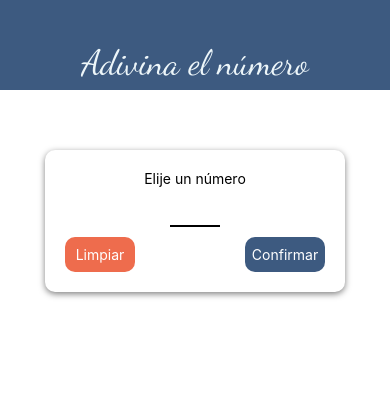
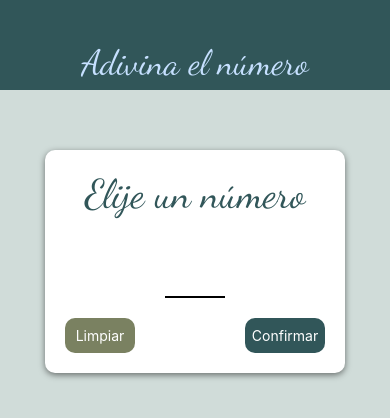
Before and after one commit to jorjonico/AppGame, a React Native app: screen / in a window 390 px wide. Shown: the top 418 px of the page. Built offline with nearby package versions, Linux system fonts and the light colour scheme.

Commit message:
cambiando estilos

```diff
--- a/App.js
+++ b/App.js
@@ -4,6 +4,7 @@ import GameScreen from './sceens/GameScreen';
 import Header from './components/Header';
 import StarGameScreen from './sceens/StartGameScreen';
 import { StatusBar } from 'expo-status-bar';
+import colors from './constants/colors';
 import { useFonts } from 'expo-font';
 import { useState } from 'react';
 
@@ -39,5 +40,6 @@ export default function App() {
 const styles = StyleSheet.create({
   container: {
     flex: 1,
+    backgroundColor: colors.verde,
   },
 });
--- a/components/input.js
+++ b/components/input.js
@@ -1,8 +1,14 @@
 import { StyleSheet, TextInput } from 'react-native'
 
 import React from 'react'
+import colors from '../constants/colors'
+import { useFonts } from 'expo-font';
 
 const Input = ({style, ...restProps}) => {
+    const [loaded] = useFonts({
+        Dancing: require('.././assets/fonts/DancingScript-VariableFont_wght.ttf')
+    });
+
     return (
     <TextInput
     blurOnSubmit
@@ -20,10 +26,17 @@ export default Input
 
 const styles = StyleSheet.create({
     input:{
-        height: 30,
+
+        height: 50,
         borderBottomColor: 'black',
         borderBottomWidth: 2,
-        marginVertical: 10,
-        width: 50,
+        marginVertical: 20,
+        width: 60,
+        marginTop: 30,
+        fontFamily: 'Dancing',
+        fontSize: 50,
+        color: colors.acento,
+        justifyContent: 'center',
+        alignItems: 'center',
     }
 })
--- a/constants/colors.js
+++ b/constants/colors.js
@@ -1,5 +1,7 @@
 export default {
-    primary: '#3d5a80',
-    secondary: '#ee6c4d',
-    white: '#edf6f9',
+    primary: '#315659',
+    secondary: '#7a8161',
+    white: '#c6e0ff',
+    verde: '#d0dcd9',
+    acento: '#7a2e29',
 }
--- a/sceens/StartGameScreen.js
+++ b/sceens/StartGameScreen.js
@@ -4,8 +4,12 @@ import React, { useState } from 'react'
 import Card from '../components/Card'
 import Input from '../components/input'
 import colors from '../constants/colors'
+import { useFonts } from 'expo-font';
 
 const StarGameScreen = ({onStarGame}) => {
+    const [loaded] = useFonts({
+        Dancing: require('.././assets/fonts/DancingScript-VariableFont_wght.ttf')
+    });
     const [value, setValue] = useState('');
     const [confirmed, setConfirmed] = useState(false);
     const [selectedNumber, setSelectedNumber] = useState('');
@@ -33,7 +37,7 @@ const StarGameScreen = ({onStarGame}) => {
         <TouchableWithoutFeedback onPress={() => Keyboard.dismiss()}>
             <View style={styles.screen}>
                 <Card>
-                    <Text>Elije un número</Text>
+                    <Text style={styles.title01}>Elije un número</Text>
                     <Input value={value} onChangeText={handleInput}/>
                     <View style={styles.buttonContainer}>
                         <Pressable style={styles.cleanButton} onPress={handleResetInput}>
@@ -65,6 +69,11 @@ const styles = StyleSheet.create({
         alignItems: 'center',
         marginTop: 50,
     },
+    title01:{
+        fontFamily: 'Dancing',
+        fontSize: 40,
+        color: colors.primary,
+    },
     buttonContainer:{
         flexDirection: 'row',
         width: '100%',
```
